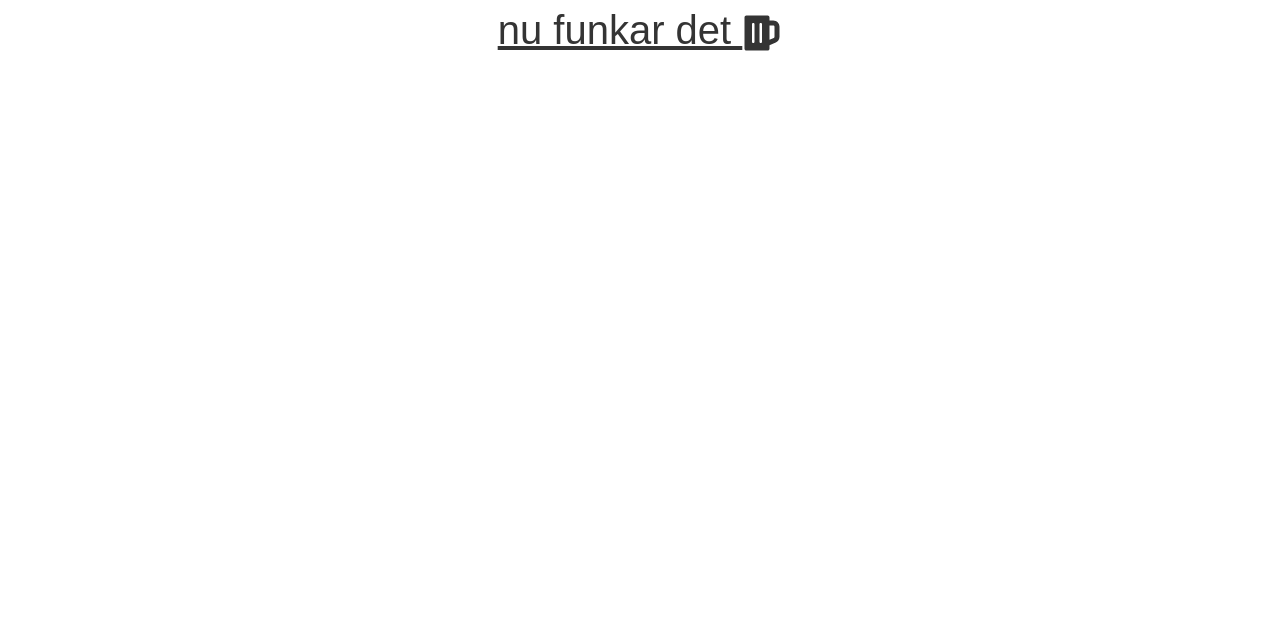
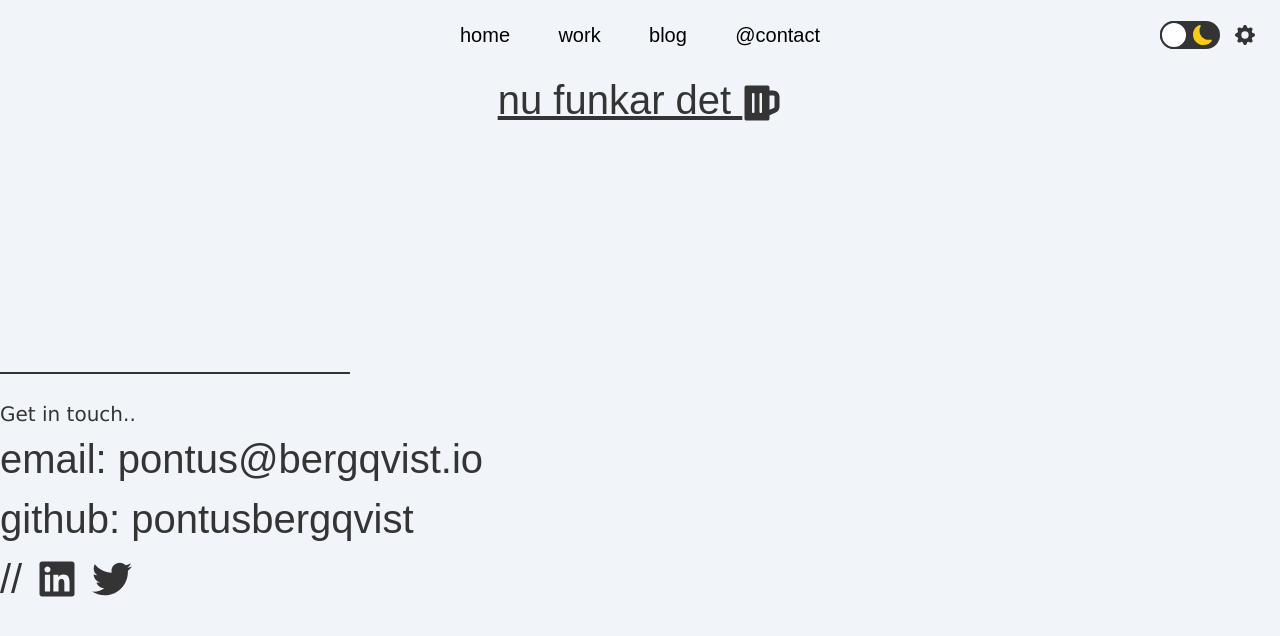
Before and after one commit to pontusbergqvist/portfolio-1, a Gatsby site: page / in a window 1280 px wide. Built offline with nearby package versions, Linux system fonts and the light colour scheme; Gatsby itself is replaced by a stand-in of ours.

Commit message:
Layout components - nav, footer, darkmode button

```diff
--- /dev/null
+++ b/src/components/layout/DarkmodeButton.js
@@ -0,0 +1,18 @@
+import React, { useState } from 'react';
+import { BsFillSunFill, BsFillMoonFill } from 'react-icons/bs'
+
+const DarkmodeButton = () => {
+  const [active, setActive] = useState(false)
+  return (
+    <div aria-hidden className='relative flex items-center w-[60px] h-[28px] border-2 bg-primary border-primary rounded-full cursor-pointer' onClick={() => setActive(!active)}>
+      <div className={`absolute top-1/2 translate-y-[-50%] left-[31px] text-yellow-400 ${active && 'translate-x-[-27px]'}`}>
+        {active ? <BsFillSunFill /> : <BsFillMoonFill />}
+      </div>
+      <div
+        className={`absolute h-[28px] w-[28px] border-2 left-[-2px] bg-secondary border-primary rounded-full top-1/2 translate-y-[-50%] transition-transform duration-300 ease-out ${active && 'translate-x-[32px]'}`}
+      ></div>
+    </div>
+  )
+}
+
+export default DarkmodeButton;
--- /dev/null
+++ b/src/components/layout/Footer.js
@@ -0,0 +1,15 @@
+import React from 'react';
+import { FaTwitter, FaLinkedin } from 'react-icons/fa';
+
+const Footer = () => {
+  return (
+    <footer className='max-w-[1400px] h-[720px] mx-auto flex flex-col justify-center font-dankMono text-primary before:content-[""] before:h-[2px] before:w-[350px] before:block before:bg-primary before:mb-5'>
+      <p className='font-verdana'>Get in touch..</p>
+      <p className='text-headingSecondary'>email: pontus@bergqvist.io</p>
+      <p className='text-headingSecondary'>github: pontusbergqvist</p>
+      <div className='flex items-center text-headingSecondary'><p className='mr-3'>//</p><FaLinkedin className='mr-3 cursor-pointer hover:text-[#4875B4]' /> <FaTwitter className='cursor-pointer hover:text-[#33CCFF]' /></div>
+    </footer>
+  )
+}
+
+export default Footer;
--- /dev/null
+++ b/src/components/layout/Layout.js
@@ -0,0 +1,21 @@
+import React from 'react';
+// import { Helmet } from 'react-helmet';
+import Nav from './Nav'
+import Footer from './Footer'
+
+const Layout = ({ children, title, current }) => {
+  return (
+    <>
+      {/* <Helmet>
+        <title>{title} | Bergqvist.io</title>
+      </Helmet> */}
+      <div className='max-w-[1920px] mx-auto bg-slate-100'>
+        <Nav current={current} />
+        {children}
+        <Footer />
+      </div>
+    </>
+  )
+}
+
+export default Layout;
--- /dev/null
+++ b/src/components/layout/Nav.js
@@ -0,0 +1,23 @@
+import React from 'react';
+import DarkmodeButton from './DarkModeButton';
+import { Link } from 'gatsby'
+import { BsFillGearFill } from 'react-icons/bs'
+
+const Nav = ({ current }) => {
+  return (
+    <nav className='flex justify-center items-center font-dankMono h-[70px] relative'>
+      <ul className='flex flex-row justify-between max-w-[400px] w-[100%]'>
+        <li className={`${current === 'home' ? 'underline underline-offset-2' : ''} mx-2 p-2`}><Link to="/">home</Link></li>
+        <li className={`${current === 'work' ? 'underline underline-offset-2' : ''} mx-2 p-2`}><Link to="/work">work</Link></li>
+        <li className={`${current === 'blog' ? 'underline underline-offset-2' : ''} mx-2 p-2`}>blog</li>
+        <li className={`mx-2 p-2`}>@contact</li>
+      </ul>
+      <div className='absolute right-0 flex items-center mr-5'>
+        <DarkmodeButton />
+        <BsFillGearFill className='ml-3 cursor-pointer text-primary' />
+      </div>
+    </nav >
+  )
+}
+
+export default Nav;
--- a/src/pages/index.js
+++ b/src/pages/index.js
@@ -1,11 +1,14 @@
 import * as React from "react"
+import Layout from '../components/layout/Layout'
 import { FaBeer } from 'react-icons/fa'
 
 const IndexPage = () => {
   return (
-    <div className="text-center text-primary">
-      <p className="underline text-headingSecondary font-dankMono">nu funkar det <FaBeer className="inline" /></p>
-    </div>
+    <Layout>
+      <div className="text-center text-primary">
+        <p className="underline text-headingSecondary font-dankMono">nu funkar det <FaBeer className="inline" /></p>
+      </div>
+    </Layout>
   )
 }
 
--- a/tailwind.config.js
+++ b/tailwind.config.js
@@ -4,6 +4,7 @@ module.exports = {
     extend: {
       colors: {
         primary: '#343434',
+        secondary: '#fff'
       },
       fontSize: {
         heading: '80px',
```
